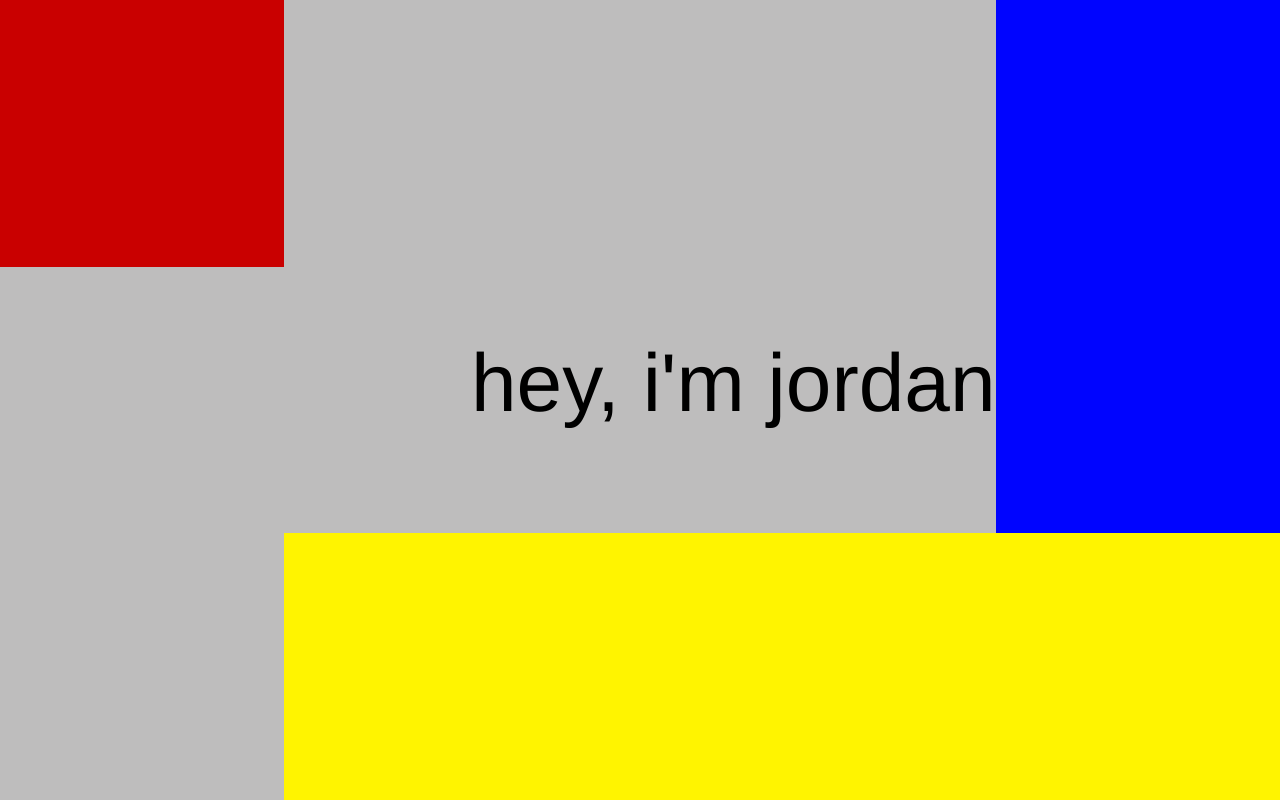
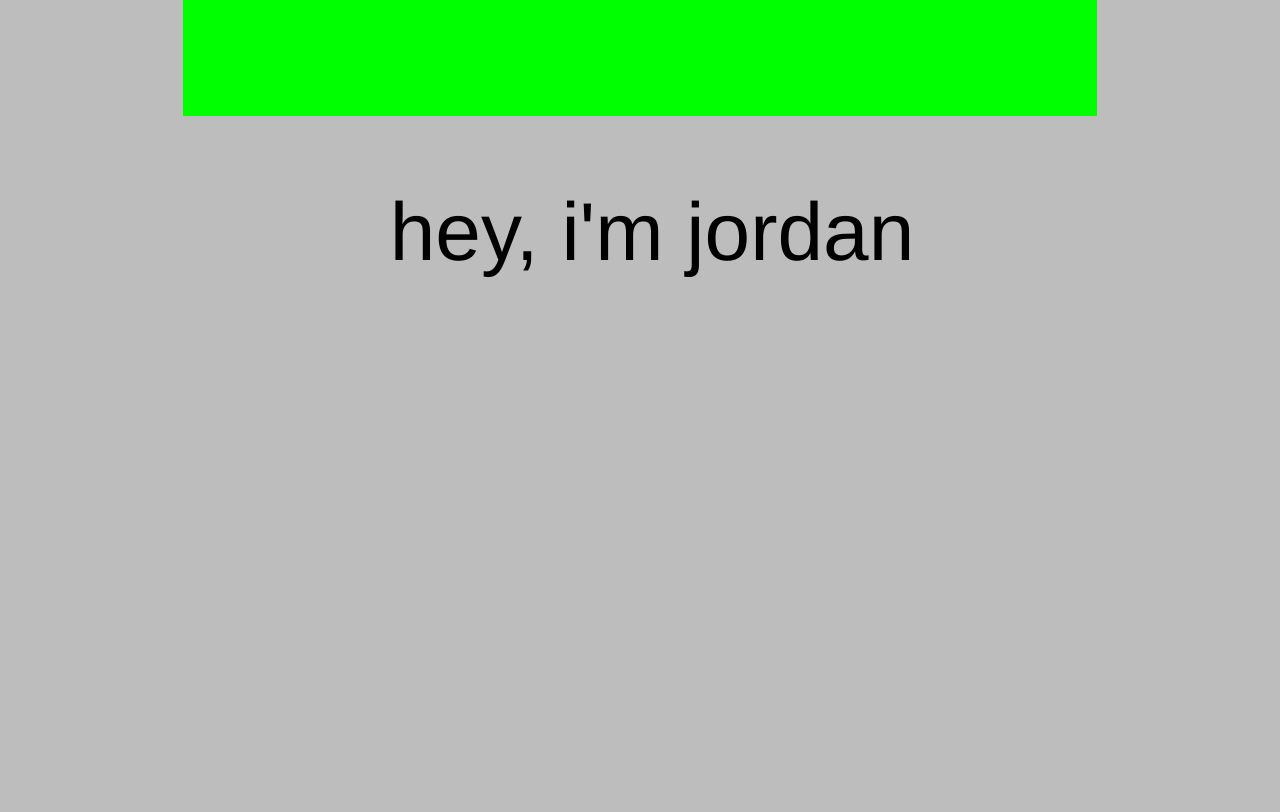
Before and after one commit to scaryGreenDino/me, a React (Create React App) app in the folder me/: page / in a window 1280 px wide. Built offline with nearby package versions, Linux system fonts and the light colour scheme.

Commit message:
Some blinking

```diff
--- a/me/src/App.js
+++ b/me/src/App.js
@@ -4,13 +4,7 @@ import HomePage from './Components/HomePage.jsx'
 function App() {
   return (
     <div className="App">
-      <div className="wrapper">
-        <div className="top-left-wrapper" />
-        <div className="bottom-right-wrapper" />
-        <div className="right-wrapper" />
-
         <HomePage />
-      </div>
     </div>
   );
 }
--- a/me/src/Components/HomePage.jsx
+++ b/me/src/Components/HomePage.jsx
@@ -17,10 +17,34 @@ useEffect(() => {
   return (<p>{ text.substring(0, count) }</p>)
 }
 var HomePage = () => {
+  const [words, setWords] = useState("");
+  const [count, setCount] = useState(42);
+  const text = "hey, i'm jordan";
+
+  useEffect(() => {
+      const r = Math.random() * 1000;
+      setTimeout(() => {
+        setCount(count + 1);
+      }, r);
+  }, [count, text]);
 
   return (
-    <div className="center-wrapper">
-      <div className="center-content"><TextType /> </div>
+    <div className="wrapper">
+      {count % 37 === 0 ? <div className="t1-wrapper" /> : null}
+      {count % 59 === 0 ? <div className="t2-wrapper" /> : null}
+      {count % 29 === 0 ? <div className="t3-wrapper" /> : null}
+      {count % 43 === 0 ? <div className="t4-wrapper" /> : null}
+      {count % 97 === 0 ? <div className="t5-wrapper" /> : null}
+      {count % 47 === 0 ? <div className="t6-wrapper" /> : null}
+      {count % 11 === 0 ? <div className="t7-wrapper" /> : null}
+      {count % 3 === 0 ? <div className="t8-wrapper" /> : null}
+      {count % 71 === 0 ? <div className="t9-wrapper" /> : null}
+
+      <div className="center-wrapper">
+        <div className="center-content">
+          <TextType />{" "}
+        </div>
+      </div>
     </div>
   );
 };
--- a/me/src/index.css
+++ b/me/src/index.css
@@ -7,8 +7,8 @@ code {
 }
 .wrapper {
   display: grid;
-  grid-template-columns: 2fr 5fr 2fr;
-  grid-template-rows: repeat(3, 1fr);
+  grid-template-columns: 1fr 4fr 1fr 1fr;
+  grid-template-rows: 1fr 2fr 1fr 2fr 1fr;
   min-height: 100vh;
   color: rgb(0, 0, 0);
   margin: 0;
@@ -20,6 +20,7 @@ code {
   grid-column: 2;
   grid-row: 2;
   text-align: right;
+  justify-content: center;
 }
 .center-content {
   flex: 1;
@@ -27,28 +28,73 @@ code {
   font-size: calc(10px + 9vmin);
   line-height: calc(4px + 8vmin);
 }
-.top-left-wrapper {
+.t1-wrapper {
+  display: flex;
+  flex-direction: column;
+  grid-column: 5;
+  grid-row: 1/4;
+  background-color: #FF0000;
+  /* outline-color: #c90000; */
+}
+.t2-wrapper {
+  display: flex;
+  flex-direction: column;
+  grid-column: 2/4;
+  grid-row: 1;
+  background-color: #00FF00;
+  /* outline-color: #c90000; */
+}
+.t3-wrapper {
+  display: flex;
+  flex-direction: column;
+  grid-column: 4;
+  grid-row: 2/5;
+  background-color: #FFFF00;
+  /* outline-color: #c90000; */
+}.t4-wrapper {
+  display: flex;
+  flex-direction: column;
+  grid-column: 4;
+  grid-row: 1/5;
+  background-color: #FFFF00;
+  /* outline-color: #c90000; */
+}.t5-wrapper {
+  display: flex;
+  flex-direction: column;
+  grid-column: 4;
+  grid-row: 1/3;
+  background-color: #FFFFFF;
+  /* outline-color: #c90000; */
+}.t6-wrapper {
+  display: flex;
+  flex-direction: column;
+  grid-column: 3;
+  grid-row: 2/4;
+  background-color: #0000FF;
+  /* outline-color: #c90000; */
+}
+.t7-wrapper {
+  display: flex;
+  flex-direction: column;
+  grid-column: 1/4;
+  grid-row: 5;
+  background-color: #000000;
+  /* outline-color: #0004ff; */
+}
+.t8-wrapper {
   display: flex;
   flex-direction: column;
   grid-column: 1;
   grid-row: 1;
-  background-color: #c90000;
-  /* outline-color: #c90000; */
+  background-color: #0000FF;
+  /* outline-color: #0004ff; */
 }
-.bottom-right-wrapper {
+.t9-wrapper {
   display: flex;
   flex-direction: column;
-  grid-column: 2/4;
-  grid-row: 3;
-  background-color: #fff400;
-  /* outline-color: #0004ff; */
-}
-.right-wrapper {
-  display: flex;
-  flex-direction: column;
-  grid-column: 3;
-  grid-row: 1/3;
-  background-color: #0004ff;
+  grid-column: 1;
+  grid-row: 2/5;
+  background-color: #FFFFFF;
   /* outline-color: #0004ff; */
 }
 
```
